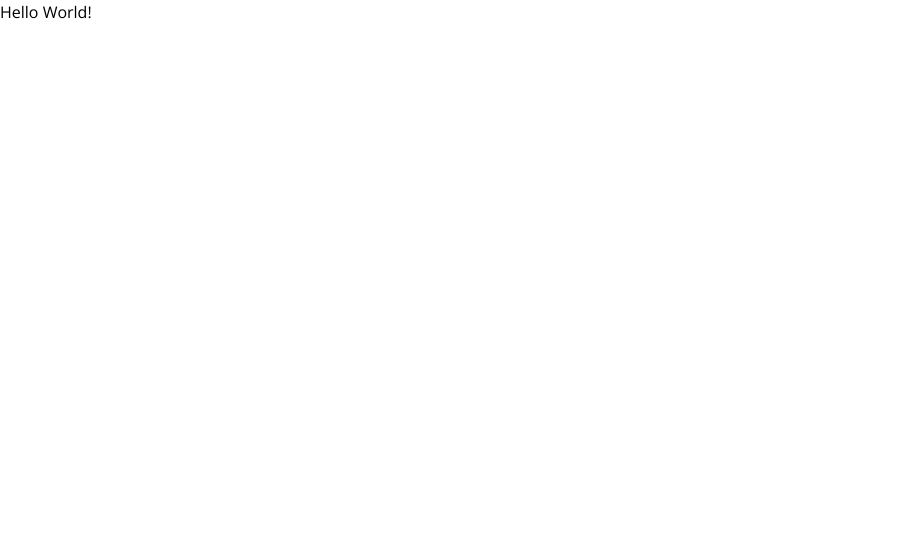
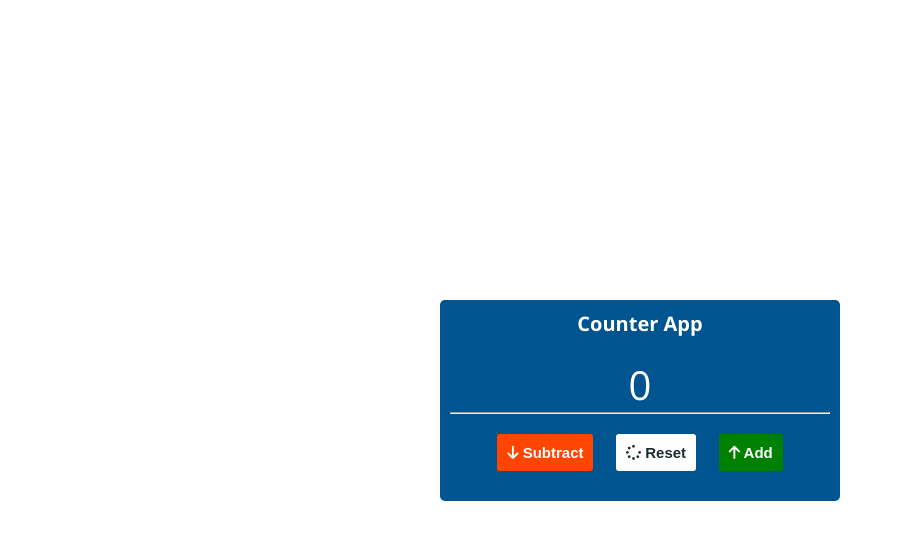
Before and after one commit to ed-henrique/100-days-of-code, a website: page CounterApp/index.html in a window 1280 px wide. Shown: the whole page, without its empty margins (0-902 px from the left). Drawn offline with nearby package versions, Linux system fonts and the light colour scheme.

Commit message:
HTML + CSS for CounterApp
Signed-off-by: Eduardo Henrique <edu.hen.fm@gmail.com>

```diff
--- a/CounterApp/index.html
+++ b/CounterApp/index.html
@@ -9,7 +9,30 @@
     <link rel="stylesheet" href="styles.css">
 </head>
 <body>
-    <p>Hello World!</p>
+    <div class="container">
+        <div class="counter-div">
+            <h1>Counter App</h1>
+
+            <span class="count">0</span>
+
+            <hr>
+
+            <div class="buttons">
+                <button class="subtract">
+                    <i class="fas fa-arrow-down"></i>
+                    Subtract
+                </button>
+                <button class="reset">
+                    <i class="fas fa-spinner"></i>
+                    Reset
+                </button>
+                <button class="add">
+                    <i class="fas fa-arrow-up"></i>
+                    Add
+                </button>
+            </div>
+        </div>
+    </div>
 
     <script src="script.js"></script>
 </body>
--- a/CounterApp/styles.css
+++ b/CounterApp/styles.css
@@ -38,4 +38,51 @@ img {
     max-width: 900px;
     margin: 0 auto;
     padding: 0 20px;
+    display: flex;
+    justify-content: center;
+    align-items: center;
+    height: 100vh;
 }
+
+.counter-div {
+    width: 40rem;
+    border: 1px solid var(--grey);
+    padding: 1rem;
+    background-color: var(--light-blue);
+    color: var(--white);
+    text-align: center;
+    border-radius: 5px;
+}
+
+.counter-div > * {
+    margin-bottom: 2rem;
+}
+
+.count {
+    font-size: 4rem;
+}
+
+.buttons button {
+    margin: 0 1rem;
+    padding: 1rem;
+    font-size: 1.5rem;
+    font-weight: 700;
+    border: none;
+    outline: none;
+    border-radius: 3px;
+    color: var(--white);
+    cursor: pointer;
+}
+
+button.subtract {
+    background-color: orangered;
+}
+
+button.reset {
+    color: var(--black);
+    background-color: var(--white);
+}
+
+button.add {
+    background-color: green;
+}
```
